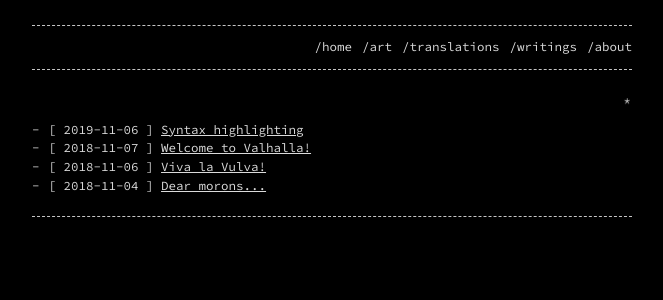
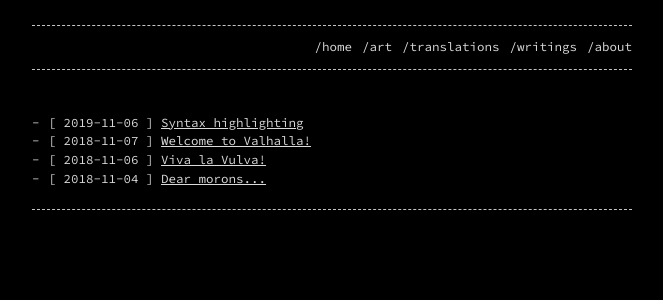
Before and after one commit to t11systems/t11systems.github.io, a Jekyll site: the page built from index.md, in a window 1280 px wide. Shown: the top 300 px of the page, without its empty margins (308-971 px from the left). Built offline with Jekyll 4.4.1, drawn with Linux system fonts in a browser that asks for light colours.

Commit message:
Update index.md

```diff
--- a/index.md
+++ b/index.md
@@ -4,7 +4,7 @@ layout: home
 permalink: /
 ---
 
-<marquee direction="down" height= "20" behavior="alternate">
+<marquee direction="down" height="12" behavior="alternate">
   <marquee behavior="alternate">
     *
   </marquee>
```
